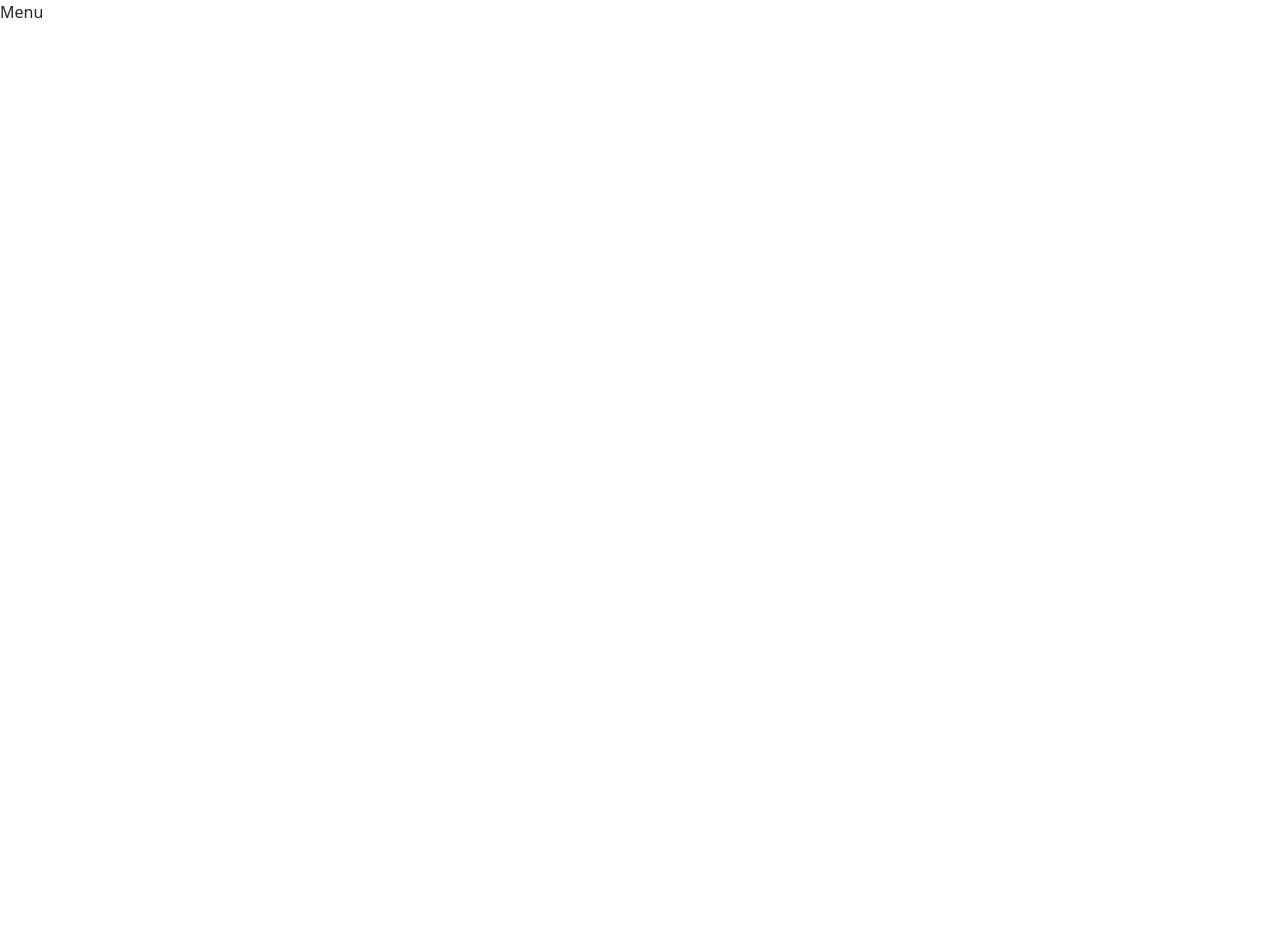
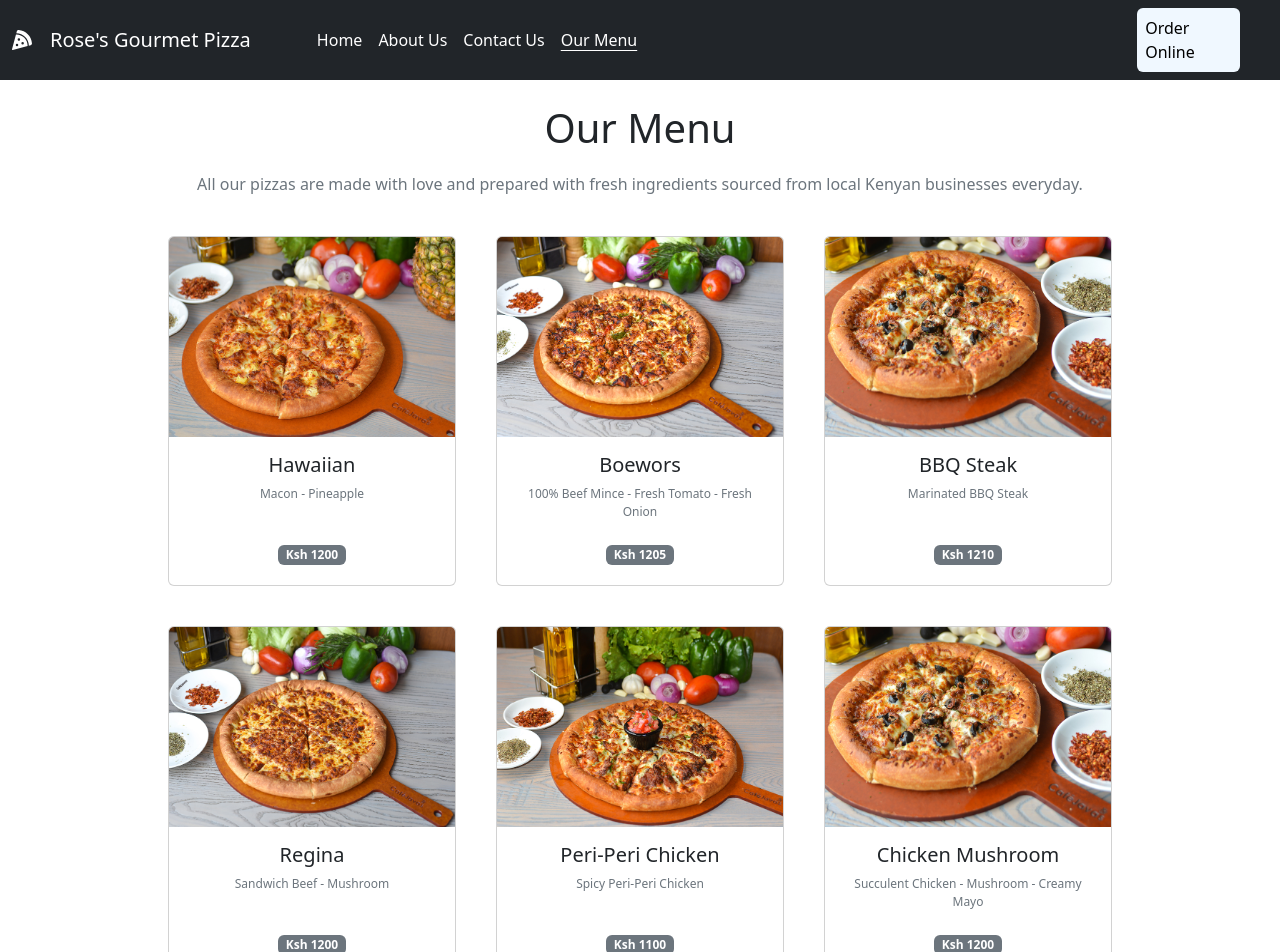
Before and after one commit to adala-wanyande/pizza-ordering-project, a React (Create React App) app: page /menu in a window 1280 px wide. Shown: the top 952 px of the page. Before the commit the page ends 800 px from the top, so only its background shows below. Built offline with nearby package versions, Linux system fonts and the light colour scheme; data requests are answered from the project's data file.

Commit message:
Menu.js component completed

```diff
--- a/db.json
+++ b/db.json
@@ -5,56 +5,56 @@
             "name": "Hawaiian",
             "description": "Macon - Pineapple",
             "price": 1200,
-            "image": "./src/images/hawaiian.jpg"
+            "image": "hawaiian.jpg"
         },
         {
             "id": 2,
             "name": "Boewors",
             "description": "100% Beef Mince - Fresh Tomato - Fresh Onion",
             "price": 1205,
-            "image": "./src/images/boewors.jpg"
+            "image": "boewors.jpg"
         },
         {
             "id": 3,
             "name": "BBQ Steak",
             "description": "Marinated BBQ Steak",
             "price": 1210,
-            "image": "./src/images/bbq-steak.jpg"
+            "image": "bbq-steak.jpg"
         },
         {
             "id": 4,
             "name": "Regina",
             "description": "Sandwich Beef - Mushroom",
             "price": 1200,
-            "image": "./src/images/regina.jpg"
+            "image": "regina.jpg"
         },
         {
             "id": 5,
             "name": "Peri-Peri Chicken",
             "description": "Spicy Peri-Peri Chicken",
             "price": 1100,
-            "image": "./src/images/peri-peri-chicken.jpg"
+            "image": "peri-peri-chicken.jpg"
         },
         {
             "id": 6,
             "name": "Chicken Mushroom",
             "description": "Succulent Chicken - Mushroom - Creamy Mayo",
             "price": 1200,
-            "image": "./src/images/chicken-mushroom.jpg"
+            "image": "chicken-mushroom.jpg"
         },
         {
             "id": 7,
             "name": "Chicken Tikka",
             "description": "Marinated Tikka Chicken - Green Pepper - Onions",
             "price": 1200,
-            "image": "./src/images/chicken-tikka.jpg"
+            "image": "chicken-tikka.jpg"
         },
         {
             "id": 8,
             "name": "Veg Tikka",
             "description": "Sweet Corn - Red & Green Pepper - Mushroom - Onion - Jalapenos - Tikka Sauce",
             "price": 1200,
-            "image": "./src/images/veg-tikka.jpg"
+            "image": "veg-tikka.jpg"
         }
     ],
     "contact-us-messages": [
--- a/src/components/Menu.js
+++ b/src/components/Menu.js
@@ -1,8 +1,30 @@
-import React from 'react'
+import React, { useEffect, useState } from 'react'
+import NavigationBar from './NavigationBar'
+import MenuItems from './MenuItems'
+
 
 const Menu = () => {
+  const [menuItems, setMenuItems] = useState([])
+
+  useEffect(() => {
+    fetch('http://localhost:8000/pizzas')
+    .then((r) => r.json())
+    .then((pizzas) => {
+      setMenuItems((menuItems) => pizzas)
+    })
+  }, [])
+
   return (
-    <div>Menu</div>
+    <>
+      <NavigationBar active='Menu'></NavigationBar>
+      <h1 className='mt-4 text-center'>Our Menu</h1>
+      <div className='instructions'>
+          <p className="text-muted">
+            All our pizzas are made with love and prepared with fresh ingredients sourced from local Kenyan businesses everyday.
+          </p>
+        </div>
+      <MenuItems menuItems={menuItems}></MenuItems>
+    </>
   )
 }
 
--- a/src/components/MenuItem.js
+++ b/src/components/MenuItem.js
@@ -13,11 +13,11 @@ const menuItemProp = {
 const MenuItem = ({menuItem = menuItemProp}) => {
   return (
     <div>
-    <Card style={{ width: '18rem', margin: '20px', height: '350px' }} key={menuItem.id}>
+    <Card style={{ width: '18rem', margin: '20px', height: '350px' }} className="text-center" key={menuItem.id}>
       <Card.Img variant="top" width="200" height="200" src={require(`../images/${menuItem.image}`)} />
       <Card.Body>
         <Card.Title>{menuItem.name}</Card.Title>
-        <Card.Text style={{ height: '40px' }}>
+        <Card.Text style={{ height: '40px', fontSize: "12px" }} className="text-muted fw-lighter">
           {menuItem.description}
         </Card.Text>
         <Badge bg="secondary">Ksh {menuItem.price}</Badge>
--- a/src/components/MenuItems.js
+++ b/src/components/MenuItems.js
@@ -2,41 +2,9 @@ import React from 'react'
 // import { CardGroup } from 'react-bootstrap'
 import MenuItem from './MenuItem'
 
-// Dummy prop of menu items
-const menuItemsProp = [
-    {
-        "id": 1,
-        "name": "Hawaiian",
-        "description": "Macon - Pineapple",
-        "price": 1200,
-        "image": "hawaiian.jpg"
-    },
-    {
-        "id": 2,
-        "name": "Boewors",
-        "description": "100% Beef Mince - Fresh Tomato - Fresh Onion",
-        "price": 1205,
-        "image": "boewors.jpg"
-    },
-    {
-        "id": 3,
-        "name": "BBQ Steak",
-        "description": "Marinated BBQ Steak",
-        "price": 1210,
-        "image": "bbq-steak.jpg"
-    },
-    {
-        "id": 4,
-        "name": "Regina",
-        "description": "Sandwich Beef - Mushroom",
-        "price": 1200,
-        "image": "regina.jpg"
-    }
-]
 
-const MenuItems = ({menuItems = menuItemsProp}) => {
-    console.log(menuItemsProp)
-    const renderMenuItems = menuItemsProp.map((menuItem) => {
+const MenuItems = ({menuItems}) => {
+    const renderMenuItems = menuItems.map((menuItem) => {
         return <MenuItem key={menuItem.id} menuItem = {menuItem}></MenuItem>
     })
     return (
--- a/src/components/NavigationBar.js
+++ b/src/components/NavigationBar.js
@@ -12,8 +12,11 @@ const NavigationBar = ({active = activeProp}) => {
     return (
       <Navbar bg="dark" variant="dark">
         <Container>
-          <Navbar.Brand href="#home">Rose's Gourmet Pizza</Navbar.Brand>
-          <Nav className="me-auto">
+          <svg style={{ width: "20px", height: "20px", marginRight: "10px", fill: "white" }} xmlns="http://www.w3.org/2000/svg" viewBox="0 0 512 512"><path d="M169.7 .9c-22.8-1.6-41.9 14-47.5 34.7L110.4 80c.5 0 1.1 0 1.6 0c176.7 0 320 143.3 320 320c0 .5 0 1.1 0 1.6l44.4-11.8c20.8-5.5 36.3-24.7 34.7-47.5C498.5 159.5 352.5 13.5 169.7 .9zM399.8 410.2c.1-3.4 .2-6.8 .2-10.2c0-159.1-128.9-288-288-288c-3.4 0-6.8 .1-10.2 .2L.5 491.9c-1.5 5.5 .1 11.4 4.1 15.4s9.9 5.6 15.4 4.1L399.8 410.2zM176 208a32 32 0 1 1 0 64 32 32 0 1 1 0-64zm64 128a32 32 0 1 1 64 0 32 32 0 1 1 -64 0zM96 384a32 32 0 1 1 64 0 32 32 0 1 1 -64 0z"/></svg>
+          <Navbar.Brand className='mx-2'>
+            Rose's Gourmet Pizza
+          </Navbar.Brand>
+          <Nav className="me-auto" style={{ marginLeft: "50px" }}>
             <NavLink className="mx-2" style={{ color: 'white', textDecoration: 'underline', textUnderlineOffset: '4px' }} to="/">
               Home
             </NavLink>
@@ -37,8 +40,11 @@ const NavigationBar = ({active = activeProp}) => {
     return (
       <Navbar bg="dark" variant="dark">
         <Container>
-          <Navbar.Brand href="#home">Rose's Gourmet Pizza</Navbar.Brand>
-          <Nav className="me-auto">
+          <svg style={{ width: "20px", height: "20px", marginRight: "10px", fill: "white" }} xmlns="http://www.w3.org/2000/svg" viewBox="0 0 512 512"><path d="M169.7 .9c-22.8-1.6-41.9 14-47.5 34.7L110.4 80c.5 0 1.1 0 1.6 0c176.7 0 320 143.3 320 320c0 .5 0 1.1 0 1.6l44.4-11.8c20.8-5.5 36.3-24.7 34.7-47.5C498.5 159.5 352.5 13.5 169.7 .9zM399.8 410.2c.1-3.4 .2-6.8 .2-10.2c0-159.1-128.9-288-288-288c-3.4 0-6.8 .1-10.2 .2L.5 491.9c-1.5 5.5 .1 11.4 4.1 15.4s9.9 5.6 15.4 4.1L399.8 410.2zM176 208a32 32 0 1 1 0 64 32 32 0 1 1 0-64zm64 128a32 32 0 1 1 64 0 32 32 0 1 1 -64 0zM96 384a32 32 0 1 1 64 0 32 32 0 1 1 -64 0z"/></svg>
+          <Navbar.Brand className='mx-2'>
+            Rose's Gourmet Pizza
+          </Navbar.Brand>
+          <Nav className="me-auto" style={{ marginLeft: "50px" }}>
             <NavLink className="mx-2" style={{ color: 'white', textDecoration: 'inherit'}} to="/">
               Home
             </NavLink>
@@ -62,8 +68,11 @@ const NavigationBar = ({active = activeProp}) => {
     return (
         <Navbar bg="dark" variant="dark">
           <Container>
-            <Navbar.Brand href="#home">Rose's Gourmet Pizza</Navbar.Brand>
-            <Nav className="me-auto">
+          <svg style={{ width: "20px", height: "20px", marginRight: "10px", fill: "white" }} xmlns="http://www.w3.org/2000/svg" viewBox="0 0 512 512"><path d="M169.7 .9c-22.8-1.6-41.9 14-47.5 34.7L110.4 80c.5 0 1.1 0 1.6 0c176.7 0 320 143.3 320 320c0 .5 0 1.1 0 1.6l44.4-11.8c20.8-5.5 36.3-24.7 34.7-47.5C498.5 159.5 352.5 13.5 169.7 .9zM399.8 410.2c.1-3.4 .2-6.8 .2-10.2c0-159.1-128.9-288-288-288c-3.4 0-6.8 .1-10.2 .2L.5 491.9c-1.5 5.5 .1 11.4 4.1 15.4s9.9 5.6 15.4 4.1L399.8 410.2zM176 208a32 32 0 1 1 0 64 32 32 0 1 1 0-64zm64 128a32 32 0 1 1 64 0 32 32 0 1 1 -64 0zM96 384a32 32 0 1 1 64 0 32 32 0 1 1 -64 0z"/></svg>
+          <Navbar.Brand className='mx-2'>
+            Rose's Gourmet Pizza
+          </Navbar.Brand>
+            <Nav className="me-auto" style={{ marginLeft: "50px" }}>
               <NavLink className="mx-2" style={{ color: 'white', textDecoration: 'inherit'}} to="/">
                 Home
               </NavLink>
@@ -87,8 +96,11 @@ const NavigationBar = ({active = activeProp}) => {
     return (
       <Navbar bg="dark" variant="dark">
         <Container>
-          <Navbar.Brand href="#home">Rose's Gourmet Pizza</Navbar.Brand>
-          <Nav className="me-auto">
+          <svg style={{ width: "20px", height: "20px", marginRight: "10px", fill: "white" }} xmlns="http://www.w3.org/2000/svg" viewBox="0 0 512 512"><path d="M169.7 .9c-22.8-1.6-41.9 14-47.5 34.7L110.4 80c.5 0 1.1 0 1.6 0c176.7 0 320 143.3 320 320c0 .5 0 1.1 0 1.6l44.4-11.8c20.8-5.5 36.3-24.7 34.7-47.5C498.5 159.5 352.5 13.5 169.7 .9zM399.8 410.2c.1-3.4 .2-6.8 .2-10.2c0-159.1-128.9-288-288-288c-3.4 0-6.8 .1-10.2 .2L.5 491.9c-1.5 5.5 .1 11.4 4.1 15.4s9.9 5.6 15.4 4.1L399.8 410.2zM176 208a32 32 0 1 1 0 64 32 32 0 1 1 0-64zm64 128a32 32 0 1 1 64 0 32 32 0 1 1 -64 0zM96 384a32 32 0 1 1 64 0 32 32 0 1 1 -64 0z"/></svg>
+          <Navbar.Brand className='mx-2'>
+            Rose's Gourmet Pizza
+          </Navbar.Brand>
+          <Nav className="me-auto" style={{ marginLeft: "50px" }}>
             <NavLink className="mx-2" style={{ color: 'white', textDecoration: 'inherit'}} to="/">
               Home
             </NavLink>
@@ -112,8 +124,11 @@ const NavigationBar = ({active = activeProp}) => {
     return (
       <Navbar bg="dark" variant="dark">
         <Container>
-          <Navbar.Brand href="#home">Rose's Gourmet Pizza</Navbar.Brand>
-          <Nav className="me-auto">
+          <svg style={{ width: "20px", height: "20px", marginRight: "10px", fill: "white" }} xmlns="http://www.w3.org/2000/svg" viewBox="0 0 512 512"><path d="M169.7 .9c-22.8-1.6-41.9 14-47.5 34.7L110.4 80c.5 0 1.1 0 1.6 0c176.7 0 320 143.3 320 320c0 .5 0 1.1 0 1.6l44.4-11.8c20.8-5.5 36.3-24.7 34.7-47.5C498.5 159.5 352.5 13.5 169.7 .9zM399.8 410.2c.1-3.4 .2-6.8 .2-10.2c0-159.1-128.9-288-288-288c-3.4 0-6.8 .1-10.2 .2L.5 491.9c-1.5 5.5 .1 11.4 4.1 15.4s9.9 5.6 15.4 4.1L399.8 410.2zM176 208a32 32 0 1 1 0 64 32 32 0 1 1 0-64zm64 128a32 32 0 1 1 64 0 32 32 0 1 1 -64 0zM96 384a32 32 0 1 1 64 0 32 32 0 1 1 -64 0z"/></svg>
+          <Navbar.Brand className='mx-2'>
+            Rose's Gourmet Pizza
+          </Navbar.Brand>
+          <Nav className="me-auto" style={{ marginLeft: "50px" }}>
             <NavLink className="mx-2" style={{ color: 'white', textDecoration: 'inherit'}} to="/">
               Home
             </NavLink>
@@ -128,6 +143,7 @@ const NavigationBar = ({active = activeProp}) => {
             </NavLink>
           </Nav>
         </Container>
+        <NavLink className="order-button p-2 rounded" style={{ color: 'black', textDecoration: 'inherit'}} to="/order">Order Online</NavLink>
       </Navbar>
     )
   }
```
